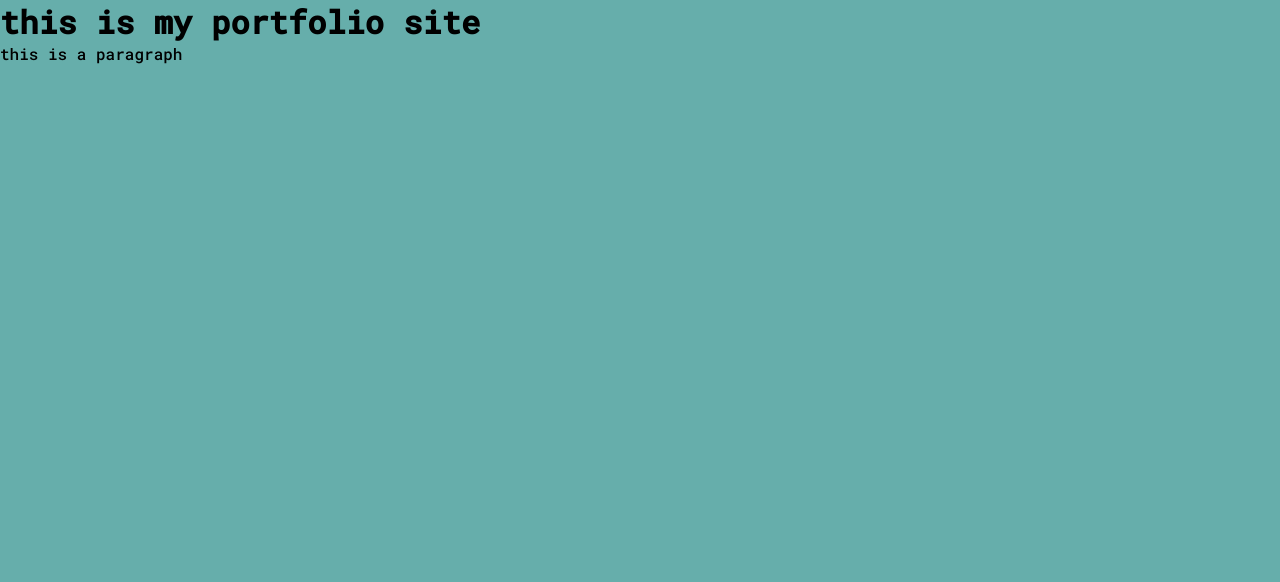
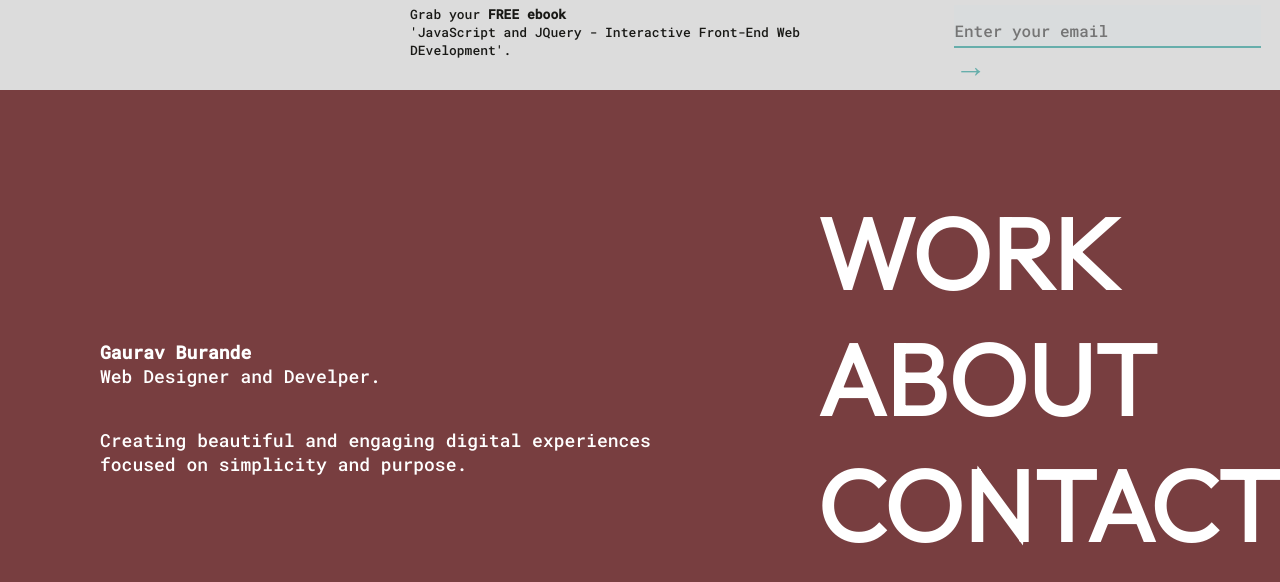
Before and after one commit to GauravBurande/gauravv, a plain HTML site: page index.html in a window 1280 px wide. Drawn offline with Linux system fonts and the light colour scheme.

Commit message:
added(homepage)

```diff
--- a/css/index.css
+++ b/css/index.css
@@ -4,22 +4,110 @@
 /* font-family: 'Outfit', sans-serif; */
 /* font-family: 'Roboto Mono', monospace; */
 
-
-
-
-* {
-    padding: 0%;
-    margin: 0%;
-    font-family: 'Roboto Mono', monospace;
-
+:root {
     /* COOLORS */
     --gainsboro: #d9dcddff;
     --morning-blue: #99aaa9ff;
     --new-york-pink: #df8081ff;
     --tuscan-red: #783e40ff;
     --green-sheen: #66aeabff;
+    --body-color: var(--green-sheen);
+    --button-color: var(--green-sheen);
+    --color: rgb(25,25,22);
+    --outfit: 'Outfit', sans-serif;
+    --mono: 'Roboto Mono', monospace;
+}
+
+
+* {
+    padding: 0%;
+    margin: 0%;
 }
 
 body {
-    background-color: var(--green-sheen);
+    background-color: var(--body-color);
+    color: var(--color);
+    font-family: 'Roboto Mono', monospace;
 }
+
+#mifge {
+    display: flex;
+    padding: 5px 10px;
+    background-color: gainsboro;
+    font-size: small;
+}
+
+#mifge-text {
+    padding-left: 400px;
+    padding-right: 90px;
+}
+
+input[type=text] {
+    padding-top: 15px;
+    padding-bottom: 5px;
+    padding-right: 100px;
+    background-color: var(--gainsboro);
+    outline: none;
+    color: black;
+    font-family: var(--mono);
+    font-size: medium;
+    border-top: none;
+    border-left: none;
+    border-right: none;
+    border-color: #66aeabff;
+}
+
+input[type=submit] {
+    font-size: xx-large;
+    outline: none;
+    border-style: none;
+    background-color: gainsboro;
+    color: var(--body-color);
+    cursor: pointer;
+}
+
+#hero-box {
+    background-color: var(--tuscan-red);
+    width: 100%;
+    height: 93vh;
+}
+
+#hero {
+    display: flex;
+    /* justify-content: center; */
+    flex-direction: row;
+    font-size: large;
+    color: white;
+}
+
+#me {
+    margin-top: 250px;
+    margin-left: 100px;
+}
+
+#nav {
+    margin-top: 100px;
+}
+
+#me-p3 {
+    width: 80%;
+    margin-top: 40px;
+}
+
+#nav>ul>li {
+    list-style: none;
+    color: white;
+}
+
+#nav>ul>li>a {
+    text-decoration: none;
+    font-family: var(--outfit);
+    color: white;
+    font-weight: 600;
+    font-size: 100px;
+}
+
+#nav>ul>li>a:hover {
+    color: var(--new-york-pink);
+    font-family: var(--mono);
+}
--- a/index.html
+++ b/index.html
@@ -8,7 +8,45 @@
     <link rel="stylesheet" href="css/index.css">
 </head>
 <body>
-    <h1>this is my portfolio site</h1>
-    <p>this is a paragraph</p>
+    <header>
+        <section id="header">
+            <div id="mifge-box">
+                <div id="mifge">
+                    <p id="mifge-text">Grab your <strong> FREE ebook </strong> <br>'JavaScript and JQuery - Interactive Front-End Web   DEvelopment'.</p>
+                    <form action="book.html" id="mifge-form" method="post">
+                        <input name="email" placeholder="Enter your email" type="text">
+                        <input type="submit" value="&#8594">
+                    </form>
+                </div>
+            </div>
+        </section>
+
+        <section>
+            <div id="hero-box">
+                <div id="hero">
+                    <div id="me">
+                        <p><strong>Gaurav Burande</strong></p>
+                        <p>
+                            Web Designer and Develper.
+                        </p>
+                        <p id="me-p3">
+                            Creating beautiful and engaging digital experiences focused on simplicity and purpose.
+                        </p>
+                    </div>
+                    <nav>
+                        <div id="nav">
+                            <ul>
+                                <li><a href="#work">WORK</a></li>
+                                <li><a href="#about">ABOUT</a></li>
+                                <li><a href="#contact">CONTACT</a></li>
+                            </ul>
+                        </div>
+                    </nav>
+                </div>
+            </div>
+        </section>
+
+    </header>
+
 </body>
 </html>
```
Also changed, not shown: css/media/bg-design.png (added), js/index.js (added).
